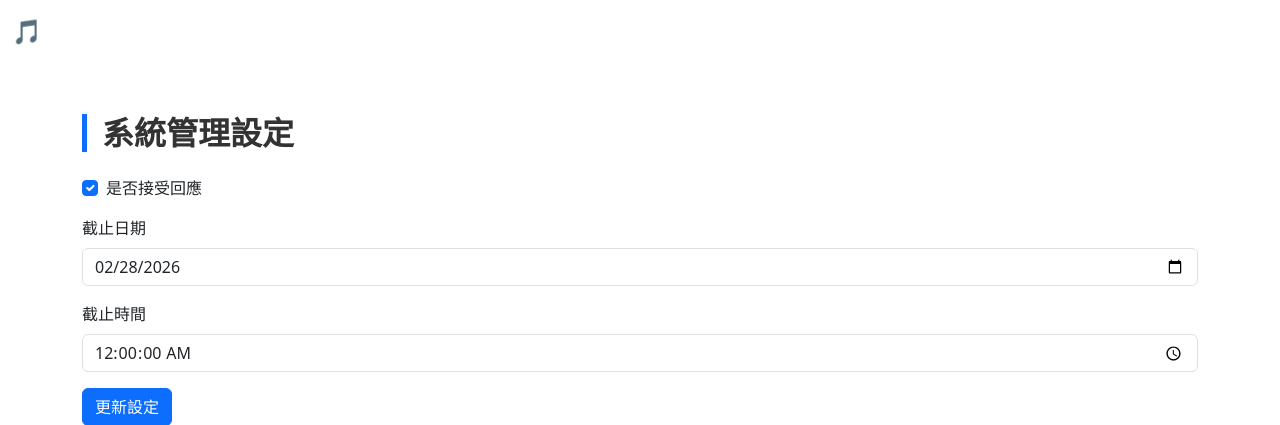
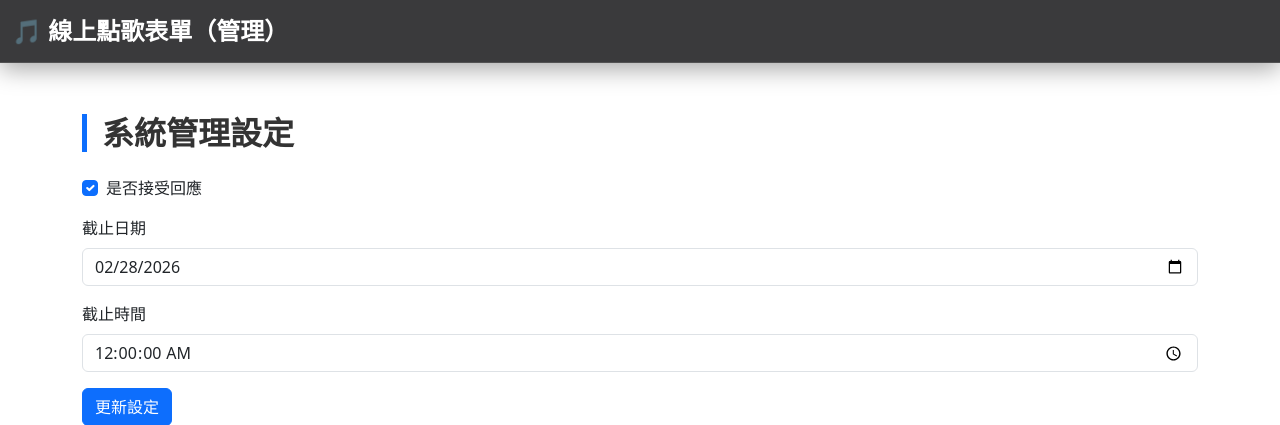
Before and after one commit to wen-ar/song_request_form, a Flask app: template templates/admin.html in a window 1280 px wide. Shown: the top 425 px of the page. Run offline with Flask 3, Linux system fonts and the light colour scheme; the template is opened without the code that fills it, so the values that code supplies are empty.

Commit message:
Update blur-navbar styles for improved appearance

```diff
--- a/templates/admin.html
+++ b/templates/admin.html
@@ -9,12 +9,12 @@
     <style>
     /* 毛玻璃導覽列 — 穩定可見版 */
     .blur-navbar {
-      background: rgba(0, 0, 0, 0.75);   /* ← 透明度提高 */
-      backdrop-filter: blur(14px);
-      -webkit-backdrop-filter: blur(14px);
+      background: rgba(15, 15, 18, 0.82);   /* ← 透明度提高 */
+      backdrop-filter: blur(16px);
+      -webkit-backdrop-filter: blur(16px);
 
-      border-bottom: 1px solid rgba(255,255,255,0.18);
-      box-shadow: 0 4px 18px rgba(0,0,0,0.25);
+      border-bottom: 1px solid rgba(255,255,255,0.12);
+      box-shadow: 0 6px 24px rgba(0,0,0,0.35);
     }
 
     /* 讓文字更清楚 */
@@ -69,7 +69,7 @@
   <body class="container" style="padding-top:90px;">
 
   <!-- 導覽列 -->
-  <nav class="navbar navbar-expand-lg navbar-dark fixed-top">
+  <nav class="navbar navbar-expand-lg navbar-dark blur-navbar fixed-top">
     <div class="container-fluid">
 
       <!-- 左側標題 -->
```
